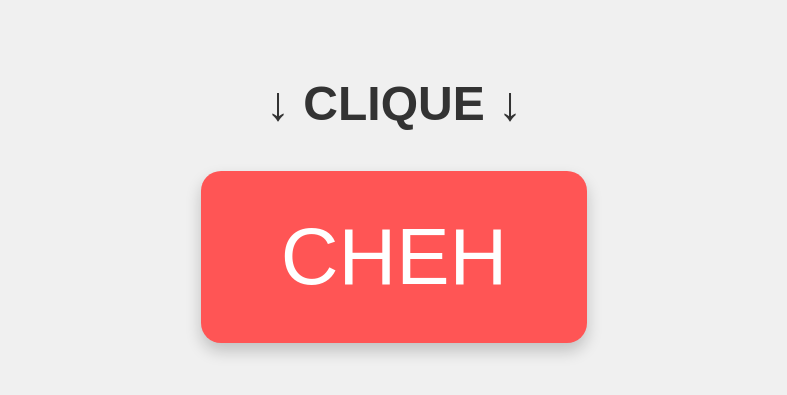
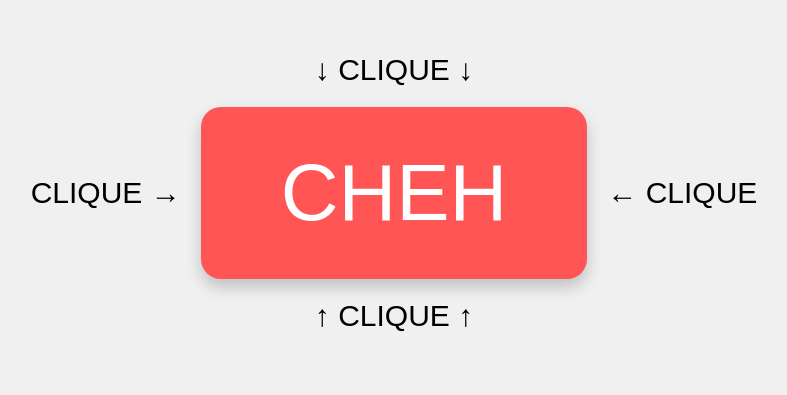
Before and after one commit to kasaden/CHEH, a plain HTML site: page index.html in a window 1280 px wide. Shown: the part 207-602 px from the top of the page, without its empty margins (246-1033 px from the left). Drawn offline with Linux system fonts and the light colour scheme.

Commit message:
MORE arrow and "Clique"
Add even more arrows around the CHEH button

```diff
--- a/index.html
+++ b/index.html
@@ -7,7 +7,6 @@
     body {
       background-color: #f0f0f0;
       display: flex;
-      flex-direction: column;
       justify-content: center;
       align-items: center;
       height: 100vh;
@@ -15,10 +14,42 @@
       font-family: Arial, sans-serif;
     }
 
-    h1 {
-      font-size: 48px;
-      margin-bottom: 40px;
-      color: #333;
+    .container {
+      display: grid;
+      grid-template-areas:
+        "top top top"
+        "left center right"
+        "bottom bottom bottom";
+      grid-template-columns: auto auto auto;
+      grid-template-rows: auto auto auto;
+      gap: 20px;
+      text-align: center;
+    }
+
+    .top {
+      grid-area: top;
+      font-size: 30px;
+    }
+
+    .bottom {
+      grid-area: bottom;
+      font-size: 30px;
+    }
+
+    .left {
+      grid-area: left;
+      font-size: 30px;
+      align-self: center;
+    }
+
+    .right {
+      grid-area: right;
+      font-size: 30px;
+      align-self: center;
+    }
+
+    .center {
+      grid-area: center;
     }
 
     button {
@@ -40,11 +71,17 @@
 </head>
 <body>
 
-  <h1>↓ CLIQUE ↓</h1>
-
-  <button onclick="window.location.href='https://www.youtube.com/watch?v=9M2Ce50Hle8&ab_channel=TOM'">
-    CHEH
-  </button>
+  <div class="container">
+    <div class="top">↓ CLIQUE ↓</div>
+    <div class="left">CLIQUE →</div>
+    <div class="center">
+      <button onclick="window.location.href='https://www.youtube.com/watch?v=9M2Ce50Hle8&ab_channel=TOM'">
+        CHEH
+      </button>
+    </div>
+    <div class="right">← CLIQUE</div>
+    <div class="bottom">↑ CLIQUE ↑</div>
+  </div>
 
 </body>
 </html>
```
